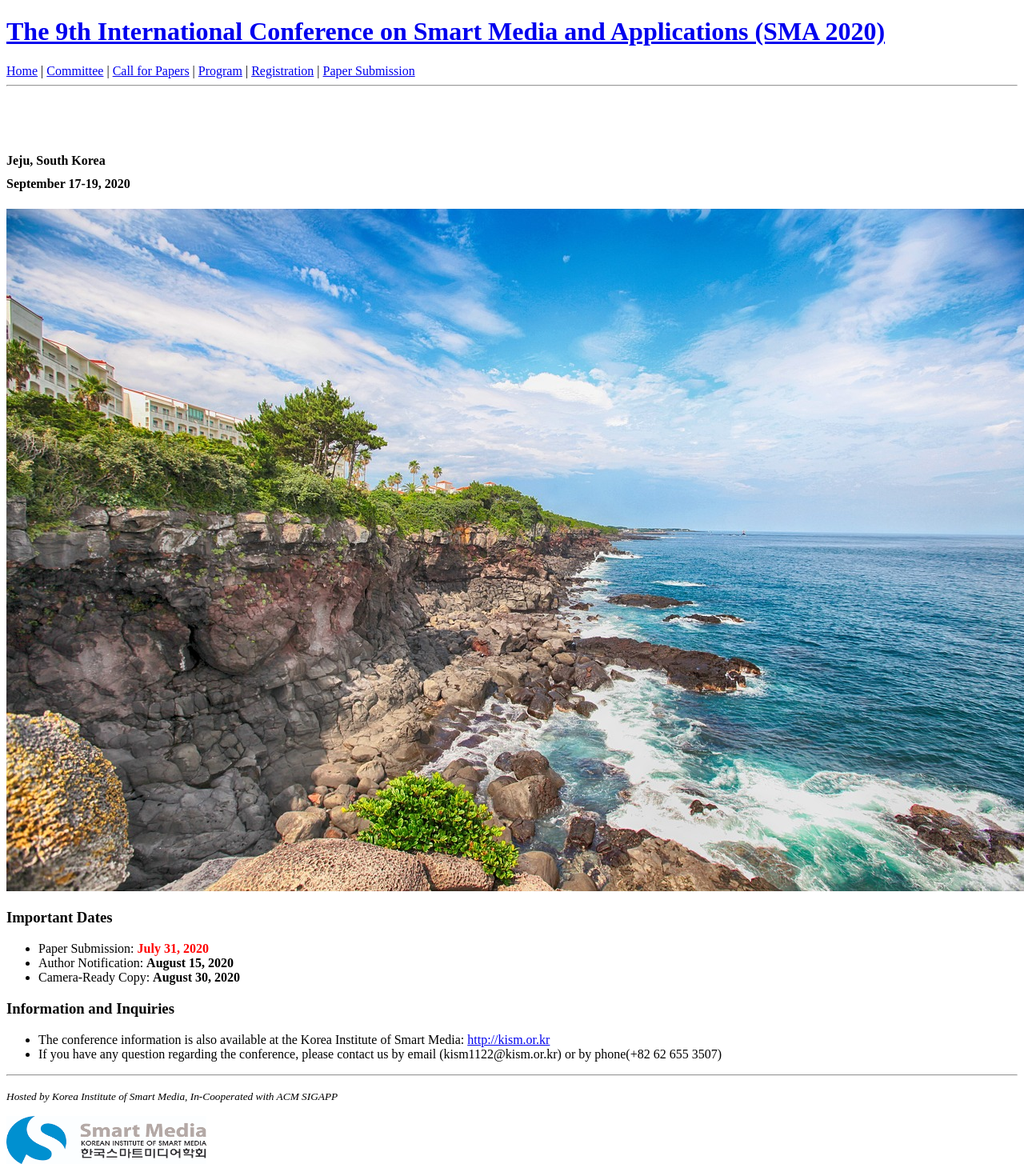
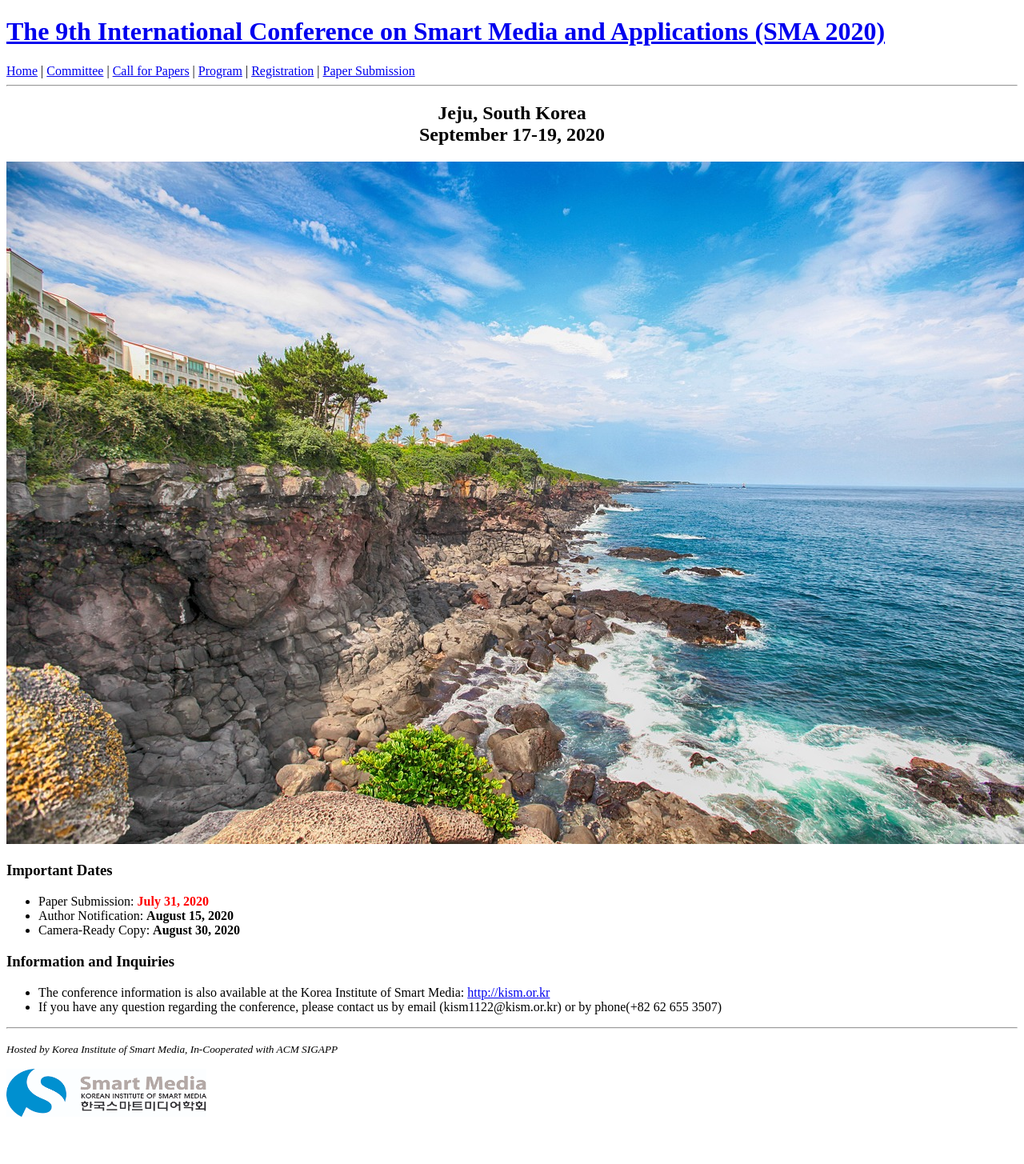
Before and after one commit to icea-conf/sma-2020.github.io, a Jekyll site: the page built from index.html, in a window 1280 px wide. Shown: the whole page at 80% size. Built offline with Jekyll 4.4.1, drawn with Linux system fonts in a browser that asks for light colours; the list of posts is cut into pages by our own code; after the commit the page ends 1396 px from its top, so only the background shows below that.

Commit message:
Update index.html

```diff
--- a/index.html
+++ b/index.html
@@ -4,10 +4,12 @@ title: SMA 2020
 ---
 
 <div>
-      <p class="header-conf-info">
-            Jeju, South Korea</br>
-            September 17-19, 2020
-      </p>
+      <center>
+            <h2>
+                  Jeju, South Korea</br>
+                  September 17-19, 2020
+            </h2>
+      </center>
 </div>
 
 <img src="https://sma-2020.github.io/image/jeju-island.jpg" alt="">
```
